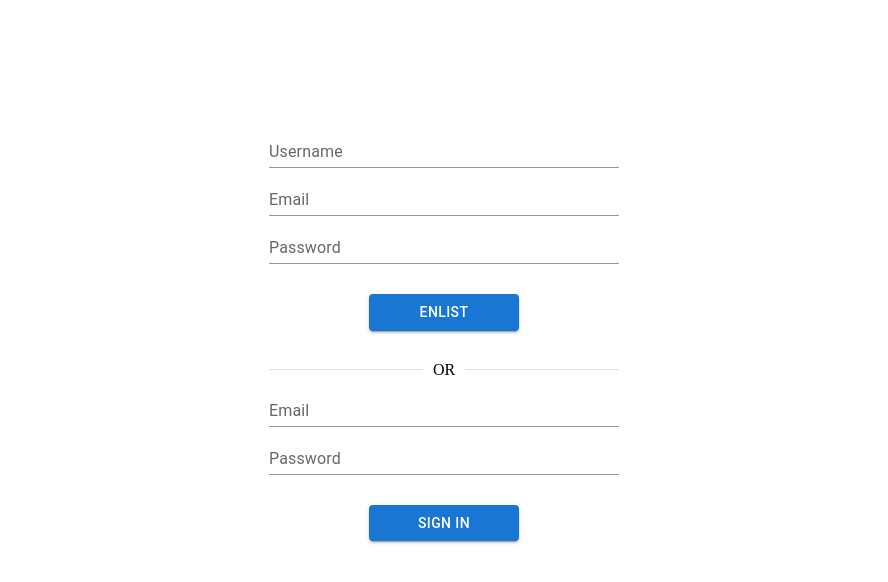
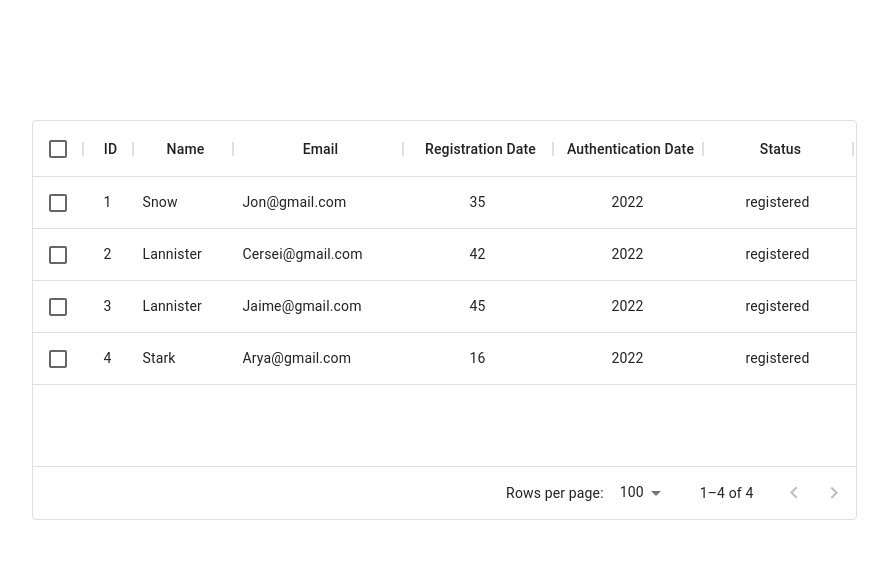
Before and after one commit to kristinavlasovets/auth-react, a React (Create React App) app: page / in a window 1280 px wide. Shown: the top 582 px of the page, without its empty margins (196-1084 px from the left). Built offline with nearby package versions, Linux system fonts and the light colour scheme.

Commit message:
implemented authentication

```diff
--- a/package.json
+++ b/package.json
@@ -7,6 +7,7 @@
     "@emotion/styled": "^11.10.5",
     "@mui/icons-material": "^5.10.14",
     "@mui/material": "^5.10.14",
+    "@mui/x-data-grid": "^5.17.12",
     "@testing-library/jest-dom": "^5.16.5",
     "@testing-library/react": "^13.4.0",
     "@testing-library/user-event": "^13.5.0",
--- a/src/App.js
+++ b/src/App.js
@@ -1,78 +1,26 @@
 import {React, useState} from 'react';
-import {TextField, Button, Box, Divider} from '@mui/material';
+import {Box, Divider} from '@mui/material';
+import {RegForm} from './components/RegForm';
+import {AuthForm} from './components/AuthForm';
+import {List} from './components/List';
 
 export const App = () => {
-	const [username, setUsername] = useState('');
-	const [email, setEmail] = useState('');
-	const [password, setPassword] = useState('');
+	const [isAuth, setIsAuth] = useState({});
 
-	const postUsers = async () => {
-		const response = await fetch('http://localhost:5000/auth/registration', {
-			method: 'POST',
-			headers: {'Content-Type': 'application/json'},
-			body: JSON.stringify({username, email, password}),
-		});
-		const result = await response.json();
-		console.log(result);
-		return result;
-	};
-
-	return (
+	return isAuth ? (
+		<List />
+	) : (
 		<Box
 			sx={{
-				margin: '15vh auto',
+				m: '15vh auto',
 				width: '350px',
 				display: 'flex',
 				flexDirection: 'column',
 			}}
 		>
-			<Box
-				sx={{
-					display: 'flex',
-					flexDirection: 'column',
-					width: '350px',
-				}}
-			>
-				<TextField
-					onChange={(e) => setUsername(e.target.value)}
-					type="text"
-					label="Username"
-					variant="standard"
-				/>
-				<TextField
-					type="email"
-					onChange={(e) => setEmail(e.target.value)}
-					label="Email"
-					variant="standard"
-				/>
-				<TextField
-					type="password"
-					onChange={(e) => setPassword(e.target.value)}
-					label="Password"
-					variant="standard"
-				/>
-				<Button
-					onClick={postUsers}
-					sx={{width: '150px', margin: '30px auto'}}
-					variant="contained"
-				>
-					Enlist
-				</Button>
-			</Box>
-			<Divider>OR</Divider>
-			<Box
-				sx={{
-					display: 'flex',
-					flexDirection: 'column',
-					width: '350px',
-				}}
-			>
-				<TextField id="standard-basic" label="Email" variant="standard" />
-				<TextField id="standard-basic" label="Password" variant="standard" />
-				<Button sx={{width: '150px', margin: '30px auto'}} variant="contained">
-					Sign in
-				</Button>
-			</Box>
+			<RegForm />
+			<Divider sx={{color: 'gray'}}> or </Divider>
+			<AuthForm setIsAuth={setIsAuth} />
 		</Box>
 	);
 };
--- /dev/null
+++ b/src/components/AuthForm.jsx
@@ -0,0 +1,45 @@
+import {React, useState} from 'react';
+import {TextField, Button, Box} from '@mui/material';
+
+export const AuthForm = ({setIsAuth}) => {
+	const [email, setEmail] = useState('');
+	const [password, setPassword] = useState('');
+
+	const signUsers = async () => {
+		const response = await fetch('http://localhost:5000/auth/authentication', {
+			method: 'POST',
+			headers: {'Content-Type': 'application/json'},
+			body: JSON.stringify({email, password}),
+		});
+		const result = await response.json();
+		setIsAuth(result);
+	};
+
+	return (
+		<Box
+			sx={{
+				display: 'flex',
+				flexDirection: 'column',
+				width: '350px',
+			}}
+		>
+			<TextField
+				onChange={(e) => setEmail(e.target.value)}
+				label="Email"
+				variant="standard"
+			/>
+			<TextField
+				onChange={(e) => setPassword(e.target.value)}
+				label="Password"
+				variant="standard"
+			/>
+			<Button
+				onClick={signUsers}
+				sx={{width: '150px', margin: '30px auto'}}
+				variant="contained"
+			>
+				Sign in
+			</Button>
+		</Box>
+	);
+};
--- /dev/null
+++ b/src/components/List.jsx
@@ -0,0 +1,88 @@
+import React from 'react';
+import Box from '@mui/material/Box';
+import {DataGrid} from '@mui/x-data-grid';
+
+export const List = () => {
+	const columns = [
+		{
+			field: 'id',
+			headerName: 'ID',
+			width: 50,
+			headerAlign: 'center',
+			align: 'center',
+		},
+		{
+			field: 'name',
+			headerName: 'Name',
+			width: 100,
+			headerAlign: 'center',
+		},
+		{
+			field: 'email',
+			headerName: 'Email',
+			width: 170,
+			headerAlign: 'center',
+		},
+		{
+			field: 'regDate',
+			headerName: 'Registration Date',
+			width: 150,
+			headerAlign: 'center',
+			align: 'center',
+		},
+		{
+			field: 'authDate',
+			headerName: 'Authentication Date',
+			width: 150,
+			headerAlign: 'center',
+			align: 'center',
+		},
+		{
+			field: 'status',
+			headerName: 'Status',
+			width: 150,
+			headerAlign: 'center',
+			align: 'center',
+		},
+	];
+
+	const rows = [
+		{
+			id: 1,
+			name: 'Snow',
+			email: 'Jon@gmail.com',
+			regDate: 35,
+			authDate: 2022,
+			status: 'registered',
+		},
+		{
+			id: 2,
+			name: 'Lannister',
+			email: 'Cersei@gmail.com',
+			regDate: 42,
+			authDate: 2022,
+			status: 'registered',
+		},
+		{
+			id: 3,
+			name: 'Lannister',
+			email: 'Jaime@gmail.com',
+			regDate: 45,
+			authDate: 2022,
+			status: 'registered',
+		},
+		{
+			id: 4,
+			name: 'Stark',
+			email: 'Arya@gmail.com',
+			regDate: 16,
+			authDate: 2022,
+			status: 'registered',
+		},
+	];
+	return (
+		<Box sx={{m: '15vh auto', height: 400, width: 825}}>
+			<DataGrid rows={rows} columns={columns} checkboxSelection />
+		</Box>
+	);
+};
--- /dev/null
+++ b/src/components/RegForm.jsx
@@ -0,0 +1,54 @@
+import {React, useState} from 'react';
+import {TextField, Button, Box} from '@mui/material';
+
+export const RegForm = () => {
+	const [username, setUsername] = useState('');
+	const [email, setEmail] = useState('');
+	const [password, setPassword] = useState('');
+
+	const postUsers = async () => {
+		const response = await fetch('http://localhost:5000/auth/registration', {
+			method: 'POST',
+			headers: {'Content-Type': 'application/json'},
+			body: JSON.stringify({username, email, password}),
+		});
+		const result = await response.json();
+		console.log(result);
+		return result;
+	};
+	return (
+		<Box
+			sx={{
+				display: 'flex',
+				flexDirection: 'column',
+				width: '350px',
+			}}
+		>
+			<TextField
+				onChange={(e) => setUsername(e.target.value)}
+				type="text"
+				label="Username"
+				variant="standard"
+			/>
+			<TextField
+				type="email"
+				onChange={(e) => setEmail(e.target.value)}
+				label="Email"
+				variant="standard"
+			/>
+			<TextField
+				type="password"
+				onChange={(e) => setPassword(e.target.value)}
+				label="Password"
+				variant="standard"
+			/>
+			<Button
+				onClick={postUsers}
+				sx={{width: '150px', margin: '30px auto'}}
+				variant="contained"
+			>
+				Enlist
+			</Button>
+		</Box>
+	);
+};
```
Also changed, not shown: 1 other file (tests, documents, lock files or other folders).
